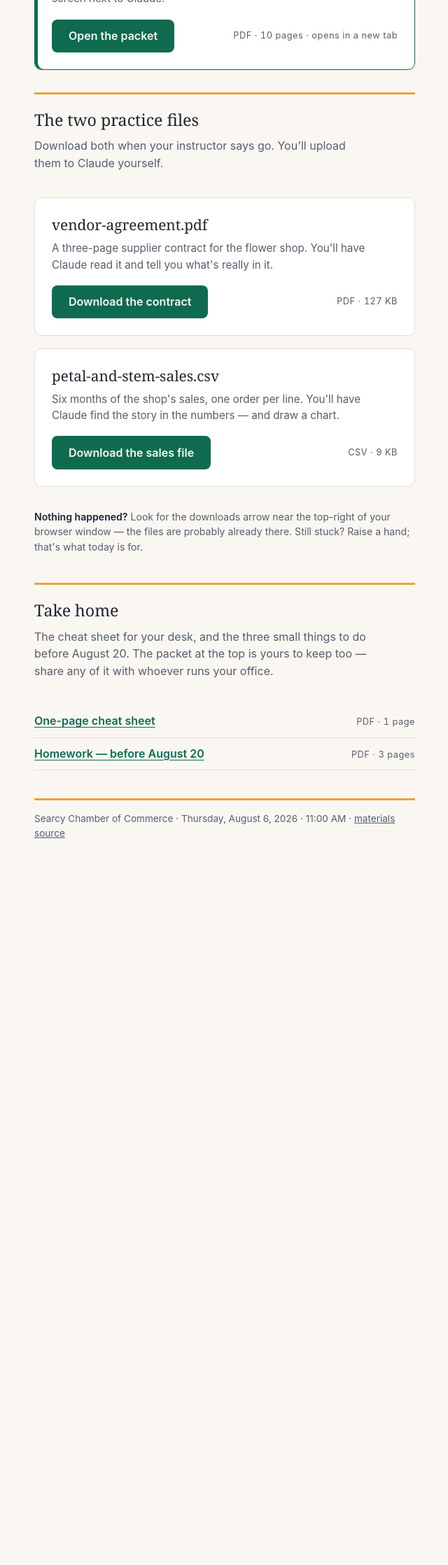
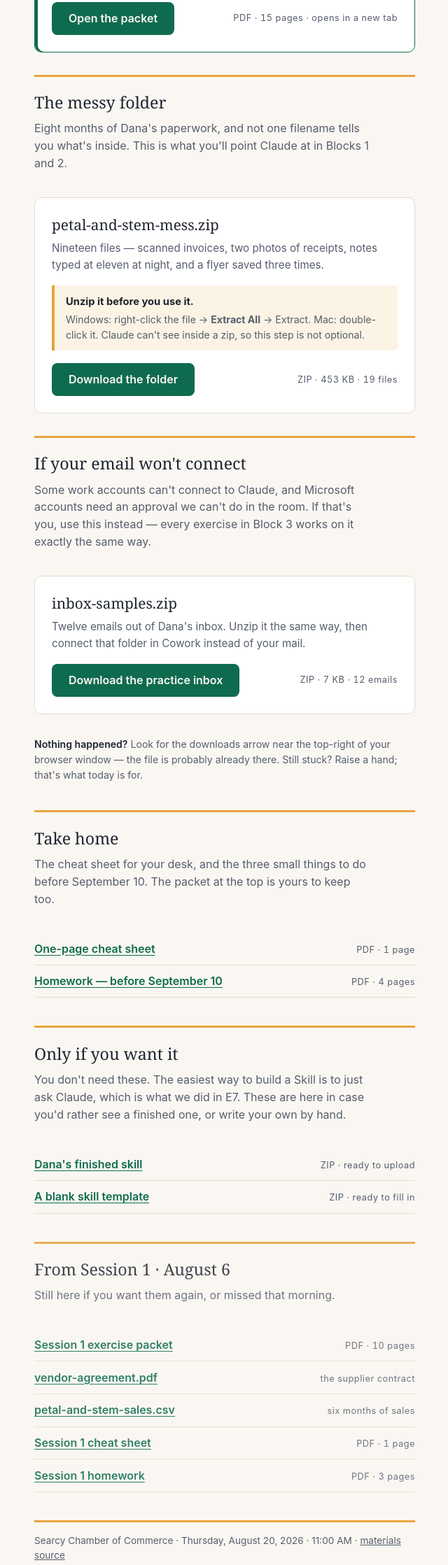
Before and after one commit to HogRed/petal-stem-files, a plain HTML site: page index.html in a window 1280 px wide. Shown: the part 376-2613 px from the top of the page at 70% size, without its empty margins (319-959 px from the left). Before the commit the page ends 1626 px from the top, so only its background shows below. Drawn offline with Linux system fonts and the light colour scheme.

Commit message:
Add Session 2 materials; lead the page with August 20
The short link is shared by both sessions and can't be re-pointed, so
Session 2 now leads and Session 1 moves to a section at the bottom rather
than being replaced. Session 1's filenames are untouched — the new files are
prefixed session-2- so nothing collides.

Adds the exercise packet, the 19-file messy folder, the practice inbox for
anyone whose email won't connect, the cheat sheet, the homework, and the two
optional skill starters.

The unzip instruction gets its own callout on the folder card rather than a
line of body copy. Not opening the zip is the single biggest stall in the
session, and it looks exactly like Claude being broken when it isn't.

```diff
--- a/index.html
+++ b/index.html
@@ -3,7 +3,7 @@
 <head>
 <meta charset="utf-8">
 <meta name="viewport" content="width=device-width, initial-scale=1">
-<title>Session 1 — everything for today</title>
+<title>Session 2 — everything for today</title>
 <style>
   :root {
     --paper: #FAF7F2;
@@ -15,6 +15,7 @@
     --marigold: #E8A33D;
     --line: #E4DDD1;
     --btn-text: #FAF7F2;
+    --warm: #FBF3E4;
   }
   @media (prefers-color-scheme: dark) {
     :root {
@@ -27,6 +28,7 @@
       --marigold: #E8A33D;
       --line: #2C352F;
       --btn-text: #10160F;
+      --warm: #2A2519;
     }
   }
   html { background: var(--paper); }
@@ -103,6 +105,19 @@
   }
   a.dl:hover { background: var(--moss-deep); }
   a.dl:focus-visible { outline: 3px solid var(--marigold); outline-offset: 2px; }
+  /* The unzip step is the single biggest stall of the session, so it gets
+     its own block on the card rather than a line of body copy. */
+  .unzip {
+    background: var(--warm);
+    border-left: 4px solid var(--marigold);
+    border-radius: 0 6px 6px 0;
+    padding: 0.75rem 1rem;
+    margin: 0 0 1.1rem;
+    font-size: 0.92rem;
+    color: var(--ink);
+  }
+  .unzip b { font-weight: 700; }
+  .unzip span { display: block; color: var(--soft); font-size: 0.88rem; margin-top: 0.2rem; }
   .hint { font-size: 0.88rem; color: var(--soft); margin: 0 0 2.5rem; }
   .hint strong { color: var(--ink); font-weight: 600; }
   .section-h {
@@ -125,6 +140,7 @@
   }
   .docs a { color: var(--moss); font-weight: 600; text-underline-offset: 3px; }
   .docs a:focus-visible { outline: 3px solid var(--marigold); outline-offset: 2px; }
+  .past { opacity: 0.85; }
   footer a.src { color: var(--soft); }
   footer {
     border-top: 3px solid var(--marigold);
@@ -139,10 +155,10 @@
 </head>
 <body>
 <div class="wrap">
-  <p class="eyebrow">AI for Your Business &middot; Session 1</p>
+  <p class="eyebrow">AI for Your Business &middot; Session 2</p>
   <h1>Everything for today</h1>
-  <p class="lede">Start with the packet — you'll work from it all morning. The two
-  practice files are further down; you'll download those when your instructor says go.</p>
+  <p class="lede">Start with the packet — you'll work from it all morning. Download
+  the folder when your instructor says go.</p>
 
   <div class="cards">
     <div class="file start">
@@ -151,53 +167,92 @@
       <p>Every step of the session, E1 through E8. Open it now and leave it on
       screen next to Claude.</p>
       <div class="row">
-        <a class="dl" href="exercises-packet.pdf" target="_blank" rel="noopener">Open the packet</a>
-        <span class="meta">PDF &middot; 10 pages &middot; opens in a new tab</span>
+        <a class="dl" href="session-2-packet.pdf" target="_blank" rel="noopener">Open the packet</a>
+        <span class="meta">PDF &middot; 15 pages &middot; opens in a new tab</span>
       </div>
     </div>
   </div>
 
-  <h2 class="section-h">The two practice files</h2>
-  <p class="lede">Download both when your instructor says go. You'll upload them
-  to Claude yourself.</p>
+  <h2 class="section-h">The messy folder</h2>
+  <p class="lede">Eight months of Dana's paperwork, and not one filename tells you
+  what's inside. This is what you'll point Claude at in Blocks 1 and 2.</p>
 
   <div class="cards">
     <div class="file">
-      <h2>vendor-agreement.pdf</h2>
-      <p>A three-page supplier contract for the flower shop. You'll have Claude
-      read it and tell you what's really in it.</p>
+      <h2>petal-and-stem-mess.zip</h2>
+      <p>Nineteen files — scanned invoices, two photos of receipts, notes typed
+      at eleven at night, and a flyer saved three times.</p>
+      <div class="unzip">
+        <b>Unzip it before you use it.</b>
+        <span>Windows: right-click the file &rarr; <b>Extract All</b> &rarr; Extract.
+        Mac: double-click it. Claude can't see inside a zip, so this step is not
+        optional.</span>
+      </div>
       <div class="row">
-        <a class="dl" href="vendor-agreement.pdf" download>Download the contract</a>
-        <span class="meta">PDF &middot; 127 KB</span>
+        <a class="dl" href="petal-and-stem-mess.zip" download>Download the folder</a>
+        <span class="meta">ZIP &middot; 453 KB &middot; 19 files</span>
       </div>
     </div>
+  </div>
+
+  <h2 class="section-h">If your email won't connect</h2>
+  <p class="lede">Some work accounts can't connect to Claude, and Microsoft accounts
+  need an approval we can't do in the room. If that's you, use this instead — every
+  exercise in Block 3 works on it exactly the same way.</p>
+
+  <div class="cards">
     <div class="file">
-      <h2>petal-and-stem-sales.csv</h2>
-      <p>Six months of the shop's sales, one order per line. You'll have Claude
-      find the story in the numbers — and draw a chart.</p>
+      <h2>inbox-samples.zip</h2>
+      <p>Twelve emails out of Dana's inbox. Unzip it the same way, then connect
+      that folder in Cowork instead of your mail.</p>
       <div class="row">
-        <a class="dl" href="petal-and-stem-sales.csv" download>Download the sales file</a>
-        <span class="meta">CSV &middot; 9 KB</span>
+        <a class="dl" href="inbox-samples.zip" download>Download the practice inbox</a>
+        <span class="meta">ZIP &middot; 7 KB &middot; 12 emails</span>
       </div>
     </div>
   </div>
 
   <p class="hint"><strong>Nothing happened?</strong> Look for the downloads arrow near the
-  top-right of your browser window — the files are probably already there.
+  top-right of your browser window — the file is probably already there.
   Still stuck? Raise a hand; that's what today is for.</p>
 
   <h2 class="section-h">Take home</h2>
   <p class="lede">The cheat sheet for your desk, and the three small things to do
-  before August 20. The packet at the top is yours to keep too — share any of it
-  with whoever runs your office.</p>
+  before September 10. The packet at the top is yours to keep too.</p>
   <ul class="docs">
-    <li><a href="cheat-sheet.pdf" download>One-page cheat sheet</a>
+    <li><a href="session-2-cheat-sheet.pdf" download>One-page cheat sheet</a>
         <span class="meta">PDF &middot; 1 page</span></li>
-    <li><a href="homework.pdf" download>Homework — before August 20</a>
+    <li><a href="session-2-homework.pdf" download>Homework — before September 10</a>
+        <span class="meta">PDF &middot; 4 pages</span></li>
+  </ul>
+
+  <h2 class="section-h">Only if you want it</h2>
+  <p class="lede">You don't need these. The easiest way to build a Skill is to just
+  ask Claude, which is what we did in E7. These are here in case you'd rather see a
+  finished one, or write your own by hand.</p>
+  <ul class="docs">
+    <li><a href="petal-stem-quote.zip" download>Dana's finished skill</a>
+        <span class="meta">ZIP &middot; ready to upload</span></li>
+    <li><a href="my-skill.zip" download>A blank skill template</a>
+        <span class="meta">ZIP &middot; ready to fill in</span></li>
+  </ul>
+
+  <h2 class="section-h past">From Session 1 &middot; August 6</h2>
+  <p class="lede past">Still here if you want them again, or missed that morning.</p>
+  <ul class="docs past">
+    <li><a href="exercises-packet.pdf" target="_blank" rel="noopener">Session 1 exercise packet</a>
+        <span class="meta">PDF &middot; 10 pages</span></li>
+    <li><a href="vendor-agreement.pdf" download>vendor-agreement.pdf</a>
+        <span class="meta">the supplier contract</span></li>
+    <li><a href="petal-and-stem-sales.csv" download>petal-and-stem-sales.csv</a>
+        <span class="meta">six months of sales</span></li>
+    <li><a href="cheat-sheet.pdf" download>Session 1 cheat sheet</a>
+        <span class="meta">PDF &middot; 1 page</span></li>
+    <li><a href="homework.pdf" download>Session 1 homework</a>
         <span class="meta">PDF &middot; 3 pages</span></li>
   </ul>
 
-  <footer>Searcy Chamber of Commerce &middot; Thursday, August 6, 2026 &middot; 11:00 AM
+  <footer>Searcy Chamber of Commerce &middot; Thursday, August 20, 2026 &middot; 11:00 AM
   &middot; <a class="src" href="https://github.com/HogRed/petal-stem-files">materials source</a></footer>
 </div>
 </body>
```
Also changed, not shown: 7 other files.
